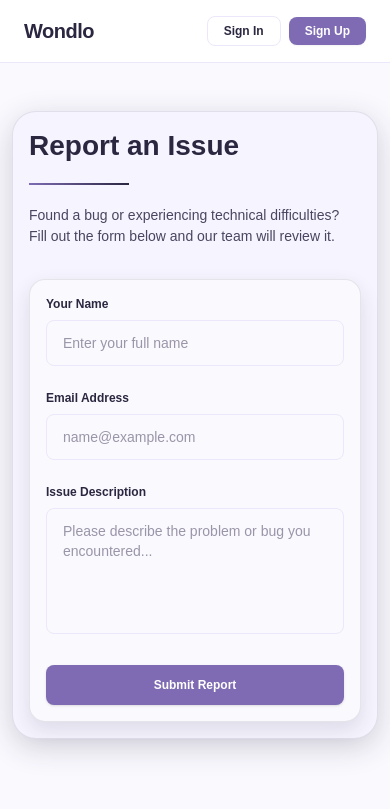
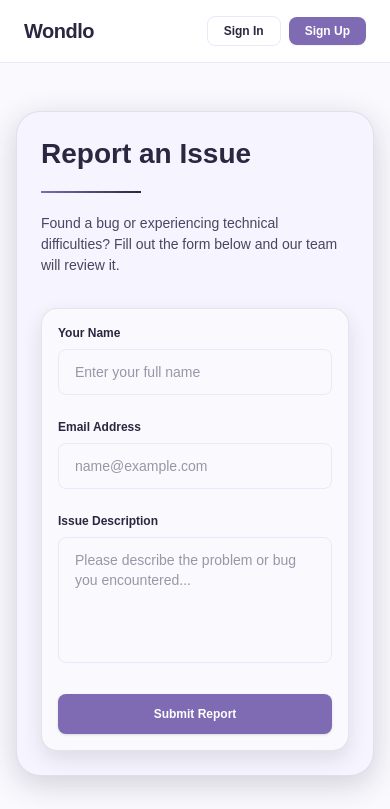
Before and after one commit to Estilo85/Wondlo1, a Next.js app: page /report-issue in a window 390 px wide. Shown: the top 809 px of the page. Built offline with nearby package versions, Linux system fonts and the light colour scheme.

Commit message:
Adjust report issue page padding

```diff
--- a/app/report-issue/page.tsx
+++ b/app/report-issue/page.tsx
@@ -21,11 +21,11 @@ export default function ReportIssuePage() {
     <div className="min-h-screen flex flex-col bg-[#FAF9FE] text-[#2B2740]">
       <Navbar />
 
-      <main className="flex-grow w-full max-w-2xl mx-auto px-3 sm:px-6 py-12">
+      <main className="flex-grow w-full max-w-2xl mx-auto px-4 sm:px-6 py-12">
 
         {/* Outer Section */}
         <div
-          className="w-full rounded-3xl p-4 sm:p-12"
+          className="w-full rounded-3xl p-6 sm:p-12"
           style={{
             backgroundColor: '#F6F4FE',
             border: '0.1px solid rgba(43, 39, 64, 0.10)',
```
